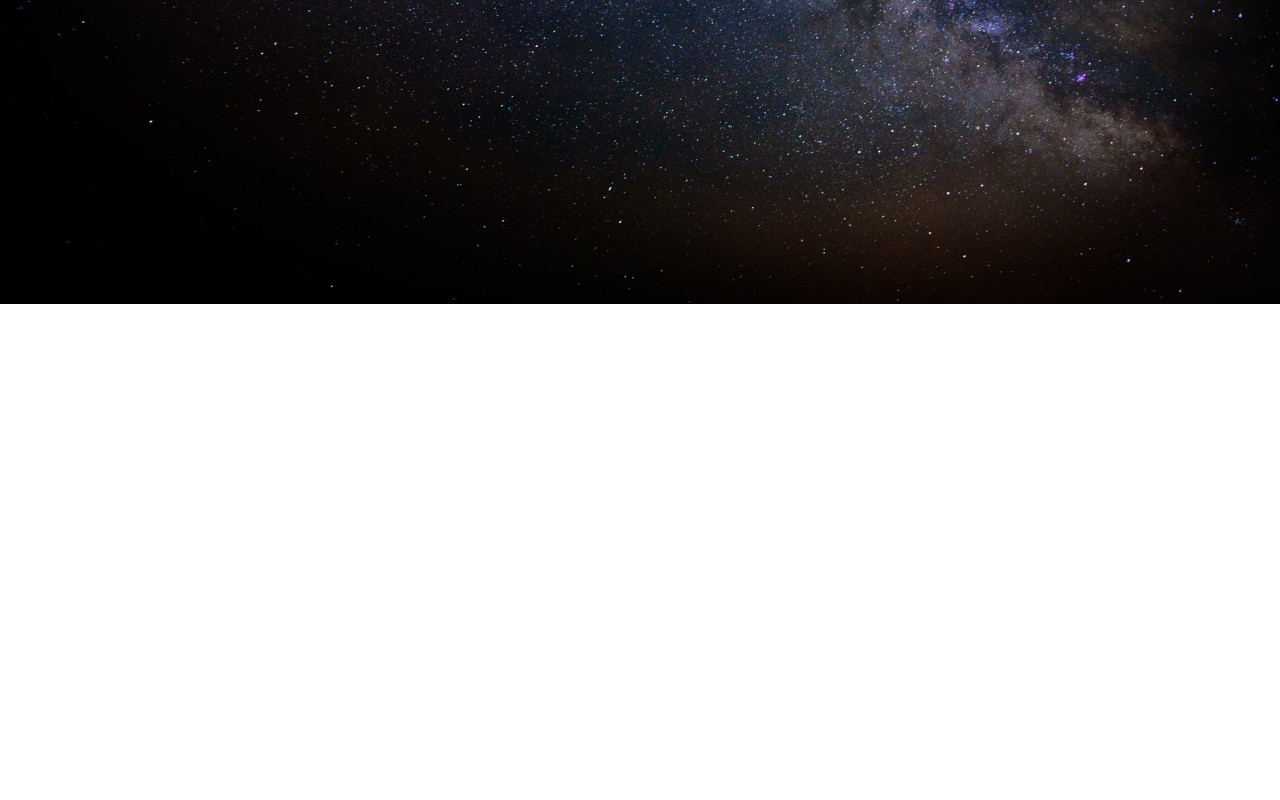
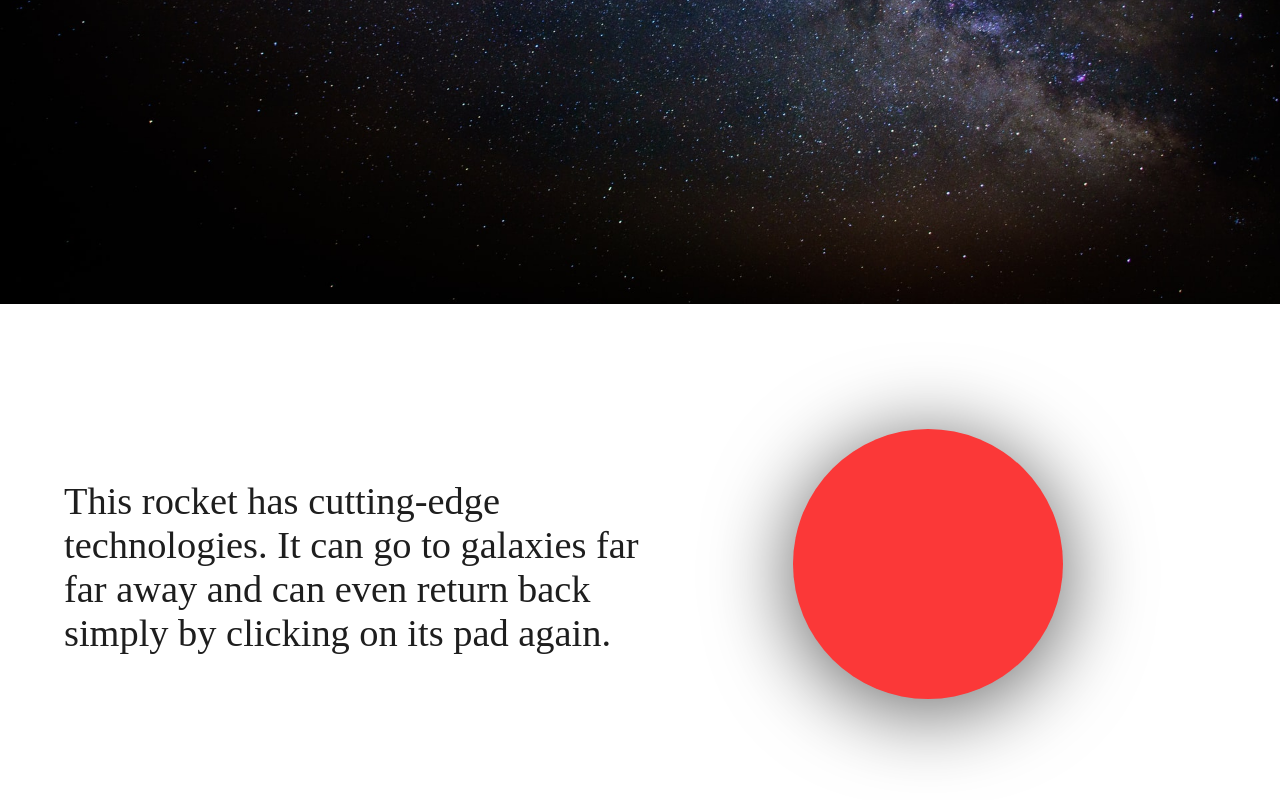
Before and after one commit to Fadelkaadan/Portfolio, a React (Create React App) app: page / in a window 1280 px wide. Shown: the part 496-1296 px from the top of the page. Before the commit the page ends 800 px from the top, so only its background shows below. Built offline with nearby package versions, Linux system fonts and the light colour scheme.

Commit message:
add spaceport section

```diff
--- a/src/components/App/App.js
+++ b/src/components/App/App.js
@@ -2,12 +2,14 @@ import React, { Component } from 'react'
 import Main from '../Main'
 
 import './style.css'
+import Spaceport from '../Spaceport'
 
 export default class App extends Component {
     render() {
         return (
             <div className="container">
                 <Main/>
+                <Spaceport/>
             </div>
         )
     }
--- a/src/components/App/style.css
+++ b/src/components/App/style.css
@@ -1,3 +1,18 @@
+:root {
+    --color-gray-light: #6d6d6d;
+
+    --color-gray-dark-2: #353535;
+    --color-gray-dark-3: #1e1e1e;
+
+    --color-white: #fff;
+    --color-blue: #2196F3;
+    --color-red: #fb3838;
+    --color-red-light: #f74c4c;
+
+    --color-book-1: #ffdf8f;
+    --color-book-2: #8cbae0;
+    --color-book-3: #dc4954;
+}
 
 *,
 *::after,
--- a/src/components/Main/style.css
+++ b/src/components/Main/style.css
@@ -16,7 +16,7 @@
 }
 
 .main {
-	grid-column: full-start / full-end;
+    grid-column: full-start / full-end;
 	background-image: url(./images/bg.jpg);
 	background-position: center;
 	background-size: cover;
--- /dev/null
+++ b/src/components/Spaceport/Rocket/Rocket.js
@@ -0,0 +1,19 @@
+import React, { Component } from 'react'
+
+import './style.css'
+
+class Rocket extends Component {
+    render() {
+        return (
+            <div class="falcon--control-panel">
+                <button class="falcon--btn">
+                    <svg class="falcon--icon">
+                        <use xlinkHref="assets/images/rocket.svg#icon-rocket"></use>
+                    </svg>
+                </button>
+            </div>
+        )
+    }
+}
+
+export default Rocket
--- /dev/null
+++ b/src/components/Spaceport/Rocket/index.js
@@ -0,0 +1,2 @@
+import Rocket from './Rocket'
+export default Rocket
--- /dev/null
+++ b/src/components/Spaceport/Rocket/style.css
@@ -0,0 +1,81 @@
+@keyframes launch {
+    30% {
+        transform: rotate(-45deg);
+    }
+    40% {
+        transform: translate(0vw, -50vh) rotate(-45deg);
+        filter: drop-shadow( -70px 70px 30px #fff );
+    }
+    100% {
+        transform: translate(0vw, -300vh) rotate(0);
+        filter: drop-shadow( -70px 70px 30px #fff );
+    }
+}
+@keyframes land {
+    0% {
+        transform: translate(0, -300vh) rotate(-45deg);
+        filter: drop-shadow( -70px 70px 30px #fff );
+    }
+    50% {
+        filter: drop-shadow( -70px 70px 30px #fff );
+    }
+    95% {
+        filter: drop-shadow( -30px 30px 25px #fff );
+        transform: translate(0, 0vh) rotate(-45deg);
+    }
+    100% {
+        transform: translate(0, 0vh) rotate(0deg);
+        filter: drop-shadow( 0 0 0 #fff );
+    }
+}
+
+.falcon--control-panel {
+    grid-column: 2 / -1;
+
+    display: grid;
+    align-items: center;
+    justify-items: center;
+}
+
+.falcon--btn {
+    width: 30vw;
+    height: 30vw;
+    max-width: 27rem;
+    max-height: 27rem;
+    border: none;
+    border-radius: 50%;
+    background-color: var(--color-red);
+    /* // box-shadow: 0 10px 80px 0px #6f6f6f; */
+    box-shadow: 0 10px 80px 5px #6f6f6f;
+    transform: translateY(-3px);
+    transition: all .3s;
+    cursor: pointer;
+}
+.falcon--btn:active {
+    box-shadow: 0 10px 80px -5px #6f6f6f;
+    transform: translateY(3px);
+}
+.falcon--btn:focus {
+    /* // box-shadow: 0 10px 80px -5px #6f6f6f;
+    // transform: translateY(3px); */
+    outline: none;
+}
+.falcon--btn:hover {
+    fill: var(--color-gray-dark-2);
+    /* // box-shadow: 0 10px 80px 5px #6f6f6f;
+    // transform: translateY(-3px); */
+}
+.falcon--icon {
+    width: 15vw;
+    height: 15vw;
+    max-width: 13.5rem;
+    max-height: 13.5rem;
+    transition: transform .5s, text-shadow 2s;
+}
+
+.launch {
+    animation: launch 2s ease-out forwards;
+}
+.land {
+    animation: land 2s ease-out forwards;
+}
--- /dev/null
+++ b/src/components/Spaceport/Spaceport.js
@@ -0,0 +1,20 @@
+import React, { Component } from 'react'
+
+import Rocket from './Rocket'
+
+import './style.css'
+
+class Spaceport extends Component {
+    render() {
+        return (
+            <section class="section-falcon" id="section-falcon">
+                <div class="falcon--description">
+                    <p class="falcon--description__text">This rocket has cutting-edge technologies. It can go to galaxies far far away and can even return back simply by clicking on its pad again.</p>
+                </div>
+                <Rocket/>
+            </section>
+        )
+    }
+}
+
+export default Spaceport
--- /dev/null
+++ b/src/components/Spaceport/index.js
@@ -0,0 +1,2 @@
+import Spaceport from './Spaceport'
+export default Spaceport
--- /dev/null
+++ b/src/components/Spaceport/style.css
@@ -0,0 +1,19 @@
+.section-falcon {
+    grid-column: center-start / center-end;
+    padding: 10vw 0;
+
+    display: grid;
+	grid-template-columns: repeat(2, 1fr);
+}
+
+.falcon--description {
+    grid-column: 1 / 2;
+    display: grid;
+    align-items: center;
+    justify-items: center;
+}
+
+.falcon--description__text {
+    color: var(--color-gray-dark-3);
+    font-size: 3vw;
+}
```
